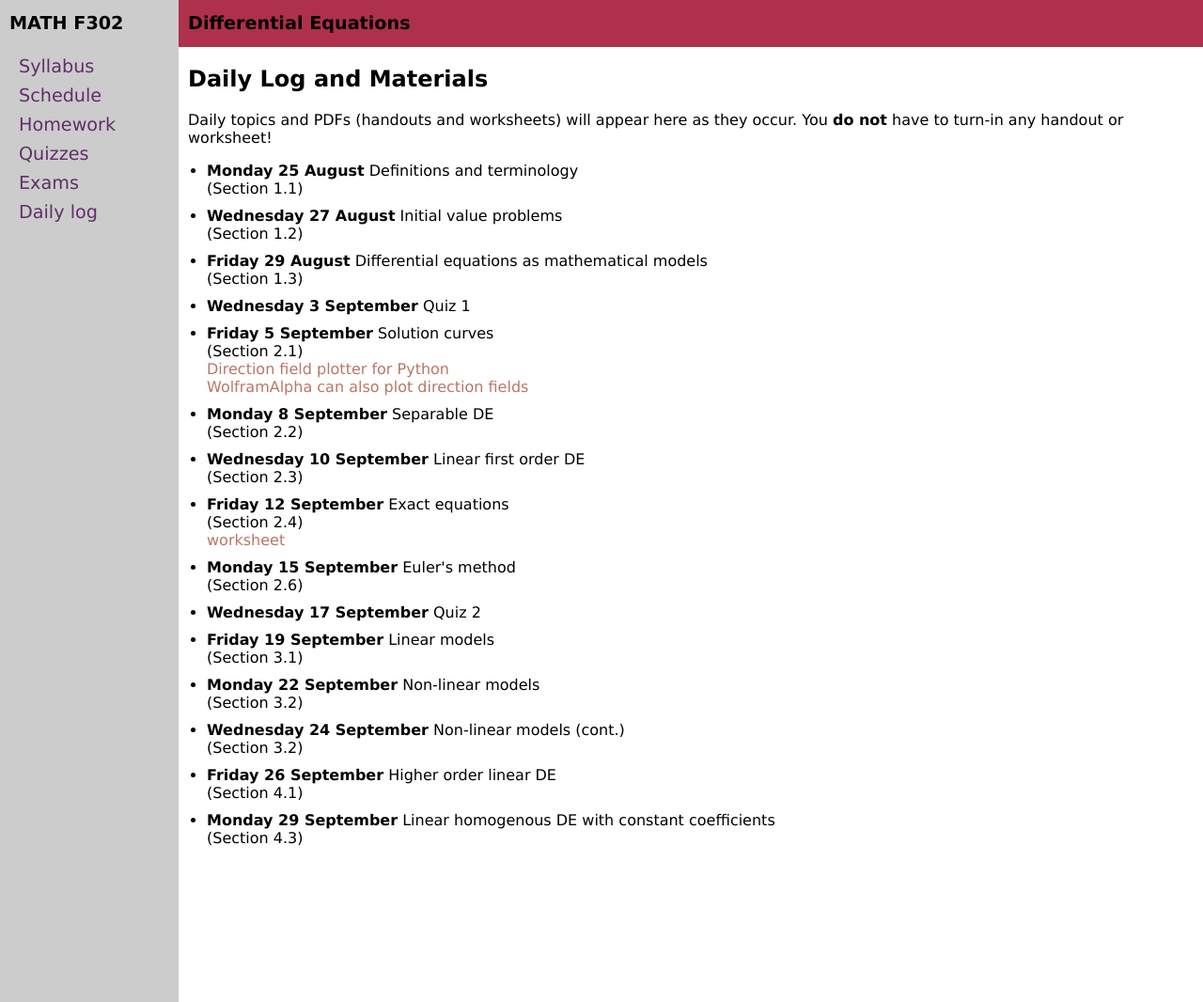
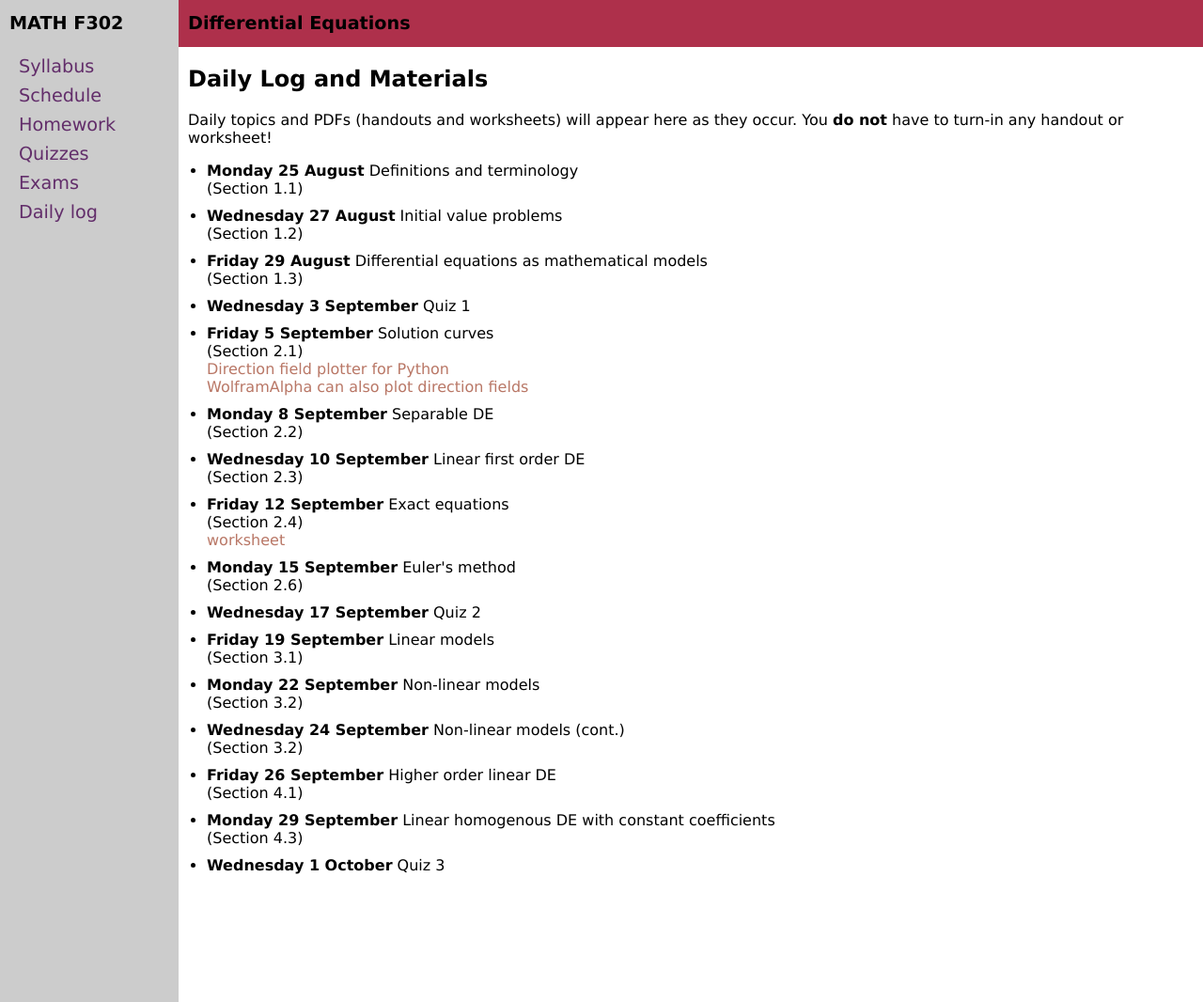
Before and after one commit to blackcurrantpi/ode, a Jekyll site: the page built from daily.md, in a window 1280 px wide and 1066 px high. Shown: the whole window at 94% size. Built offline with Jekyll 4.4.1, drawn with Linux system fonts in a browser that asks for light colours.

Commit message:
upd after q3

```diff
--- a/_data/daily.yml
+++ b/_data/daily.yml
@@ -70,3 +70,6 @@ daily:
 - name: Monday 29 September
   description: Linear homogenous DE with constant coefficients
   chapter: 4.3
+
+- name: Wednesday 1 October
+  description: Quiz 3
```
Also changed, not shown: 2 other files.
